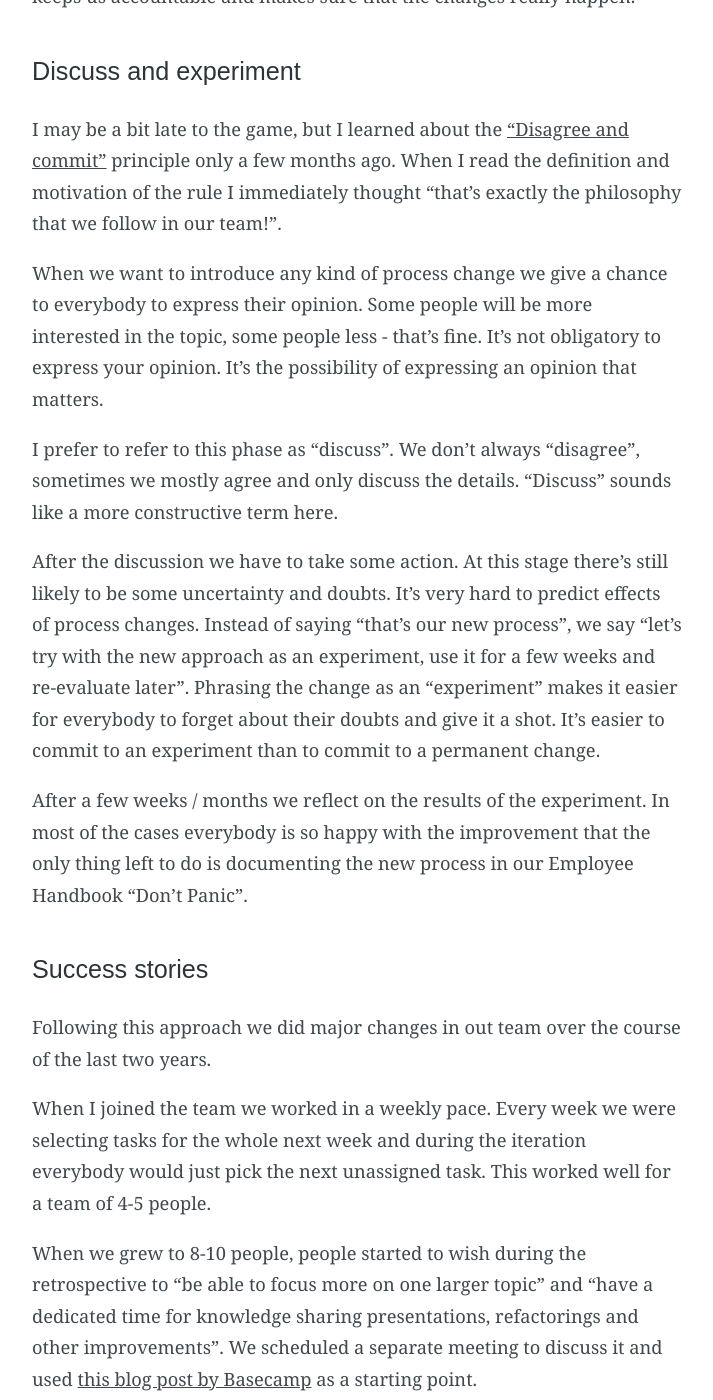
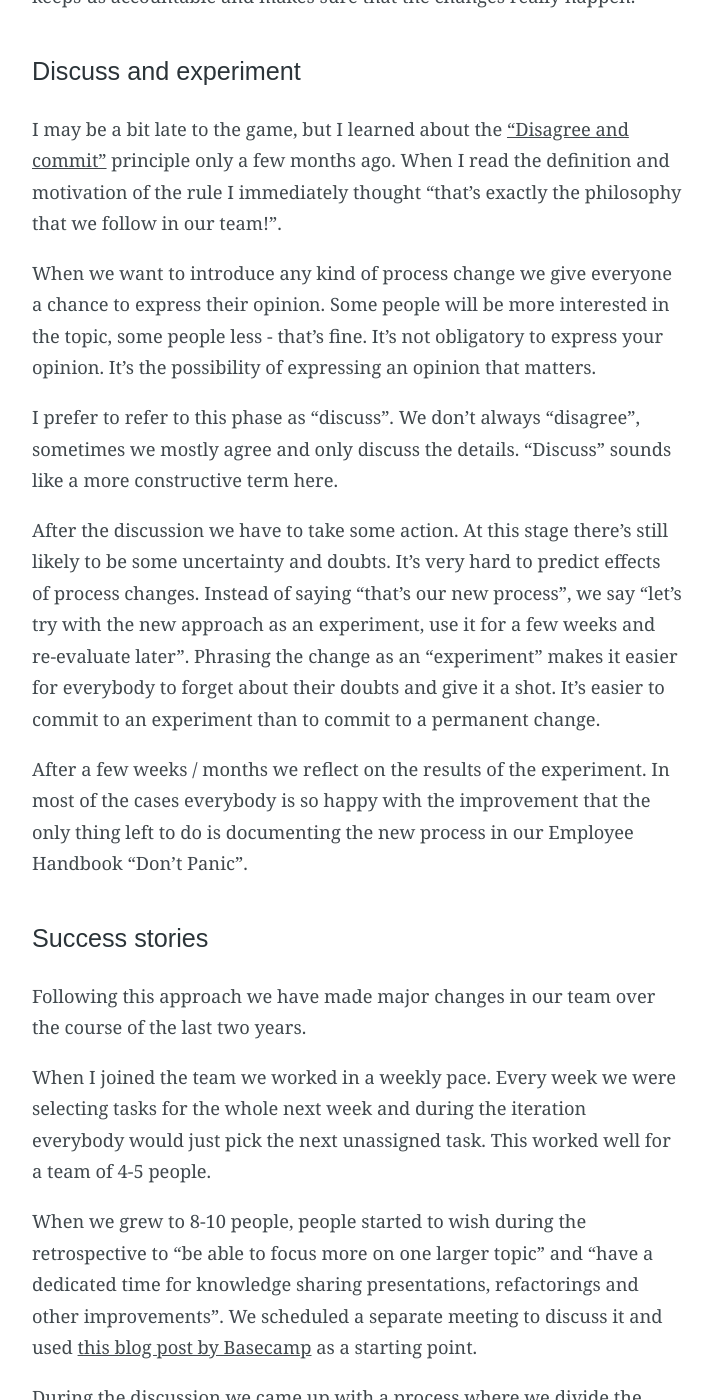
Before and after one commit to liefery-it-legacy/blog, a Jekyll site: the page built from _posts/2019-04-30-the-only-constant-is-change-scaling-our-processes-with-weekly-retrospectives.md, in a window 1280 px wide and 1400 px high, scrolled down 2685 px. Shown: the whole window, without its empty margins (283-996 px from the left). Built offline with Jekyll 4.4.1, drawn with Linux system fonts in a browser that asks for light colours; some web fonts are replaced; comment, search, counter and statistics services are not loaded; some of the changed text lies outside the part shown.

Commit message:
Fix grammar and typos

```diff
--- a/_posts/2019-04-30-the-only-constant-is-change-scaling-our-processes-with-weekly-retrospectives.md
+++ b/_posts/2019-04-30-the-only-constant-is-change-scaling-our-processes-with-weekly-retrospectives.md
@@ -89,10 +89,10 @@ principle only a few months ago. When I read the definition and motivation of
 the rule I immediately thought "that's exactly the philosophy that we follow in
 our team!".
 
-When we want to introduce any kind of process change we give a chance to
-everybody to express their opinion. Some people will be more interested in the
-topic, some people less - that's fine. It's not obligatory to express your
-opinion. It's the possibility of expressing an opinion that matters.
+When we want to introduce any kind of process change we give everyone a chance
+to express their opinion. Some people will be more interested in the topic,
+some people less - that's fine. It's not obligatory to express your opinion.
+It's the possibility of expressing an opinion that matters.
 
 I prefer to refer to this phase as "discuss". We don't always "disagree",
 sometimes we mostly agree and only discuss the details. "Discuss" sounds like
@@ -113,8 +113,8 @@ Panic".
 
 ### Success stories
 
-Following this approach we did major changes in out team over the course of the
-last two years.
+Following this approach we have made major changes in our team over the course
+of the last two years.
 
 When I joined the team we worked in a weekly pace. Every week we were selecting
 tasks for the whole next week and during the iteration everybody would just
```
Also changed, not shown: other parts of _posts/2019-04-30-the-only-constant-is-change-scaling-our-processes-with-weekly-retrospectives.md (+3 -3 lines).
